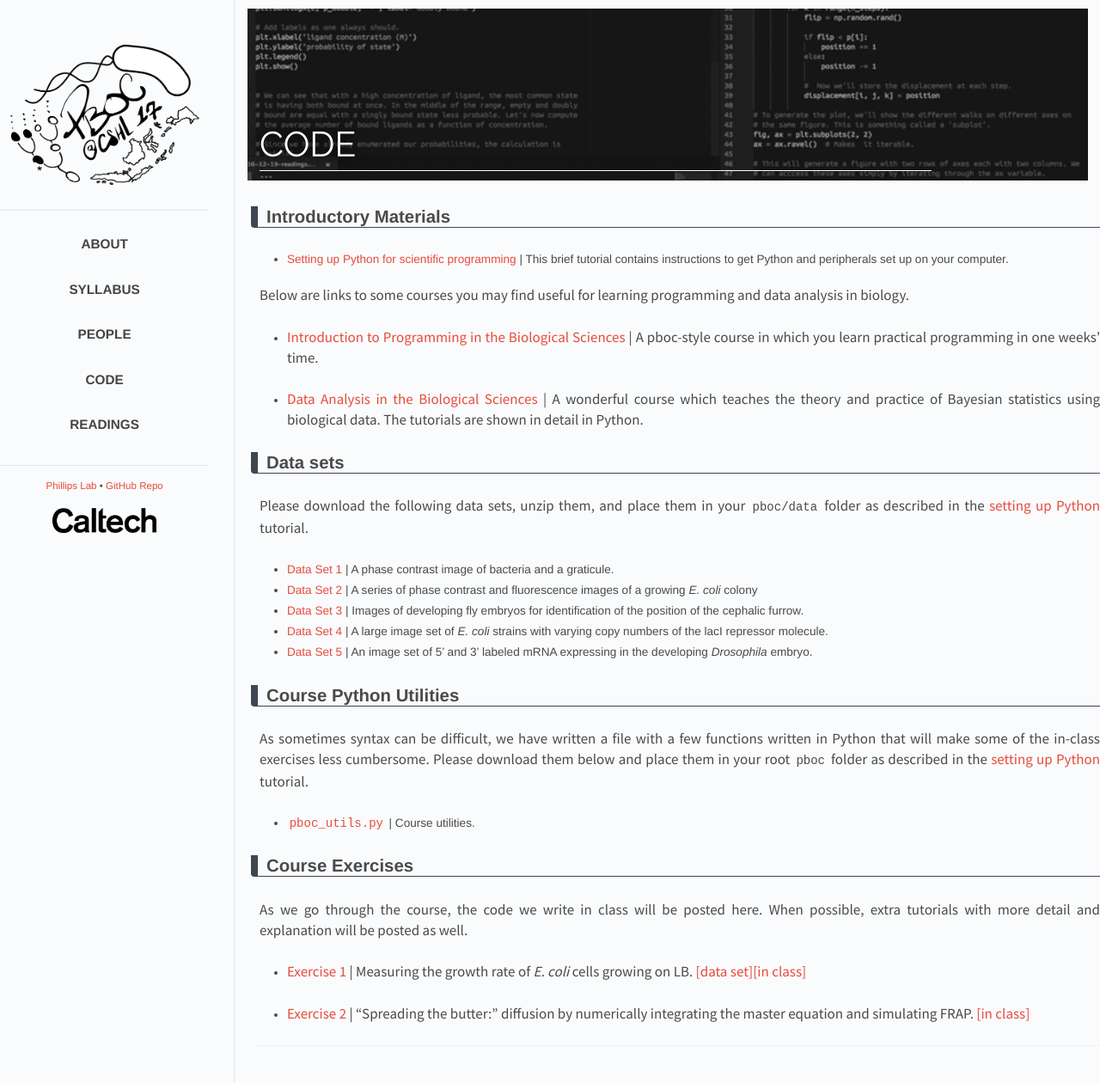
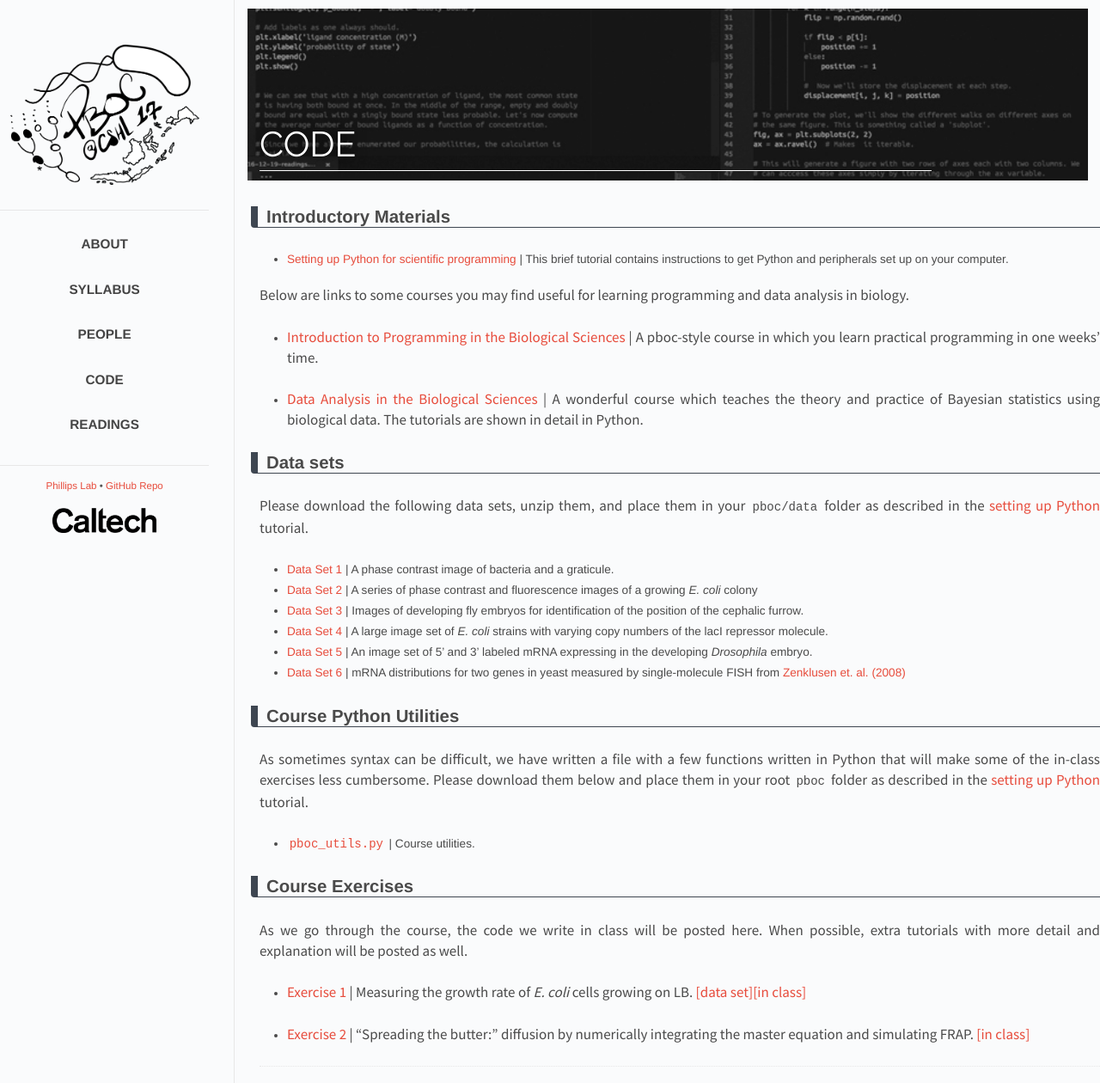
Before and after one commit to RPGroup-PBoC/cshl_pboc, a Jekyll site: the page built from _posts/2017-01-25-code.md, in a window 1280 px wide. Shown: the whole page at 86% size. Built offline with Jekyll 4.4.1, drawn with Linux system fonts in a browser that asks for light colours.

Commit message:
Added smFISH data from Zenklusen et al in yeast

```diff
--- a/_posts/2017-01-25-code.md
+++ b/_posts/2017-01-25-code.md
@@ -27,6 +27,8 @@ Please download the following data sets, unzip them, and place them in your `pbo
 * [Data Set 5](http://www.rpgroup.caltech.edu/course_data/fly_elongation.zip)
 \| An image set of 5' and 3' labeled mRNA expressing in the developing
 _Drosophila_ embryo.
+* [Data Set 6](../../../../code/data/yeast_smFISH_data.zip) \| mRNA distributions for two genes in yeast measured by single-molecule FISH from [Zenklusen et. al. (2008)](http://www.rpgroup.caltech.edu/courses/PBoC_CSHL_2017/zenklusen_etal_yeastFISH.pdf.pdf)
+
 
 ## Course Python Utilities
 As sometimes syntax can be difficult, we have written a file with a few functions written in Python that will make some of the in-class exercises less cumbersome. Please download them below and place them in your root `pboc` folder as described in the [setting up Python](../../../../code/html/setting_up_python.html) tutorial.
```
Also changed, not shown: 1 other file.
